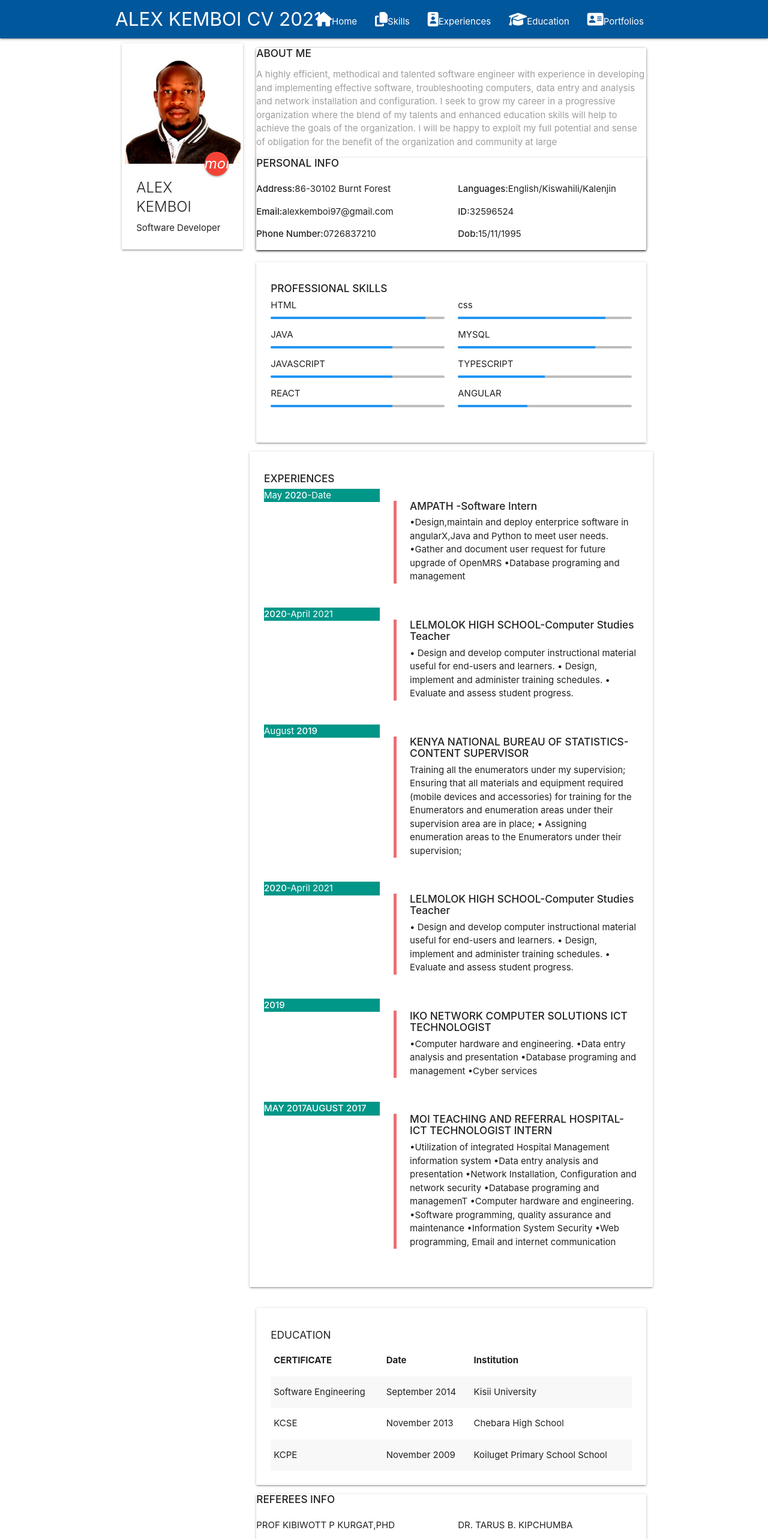
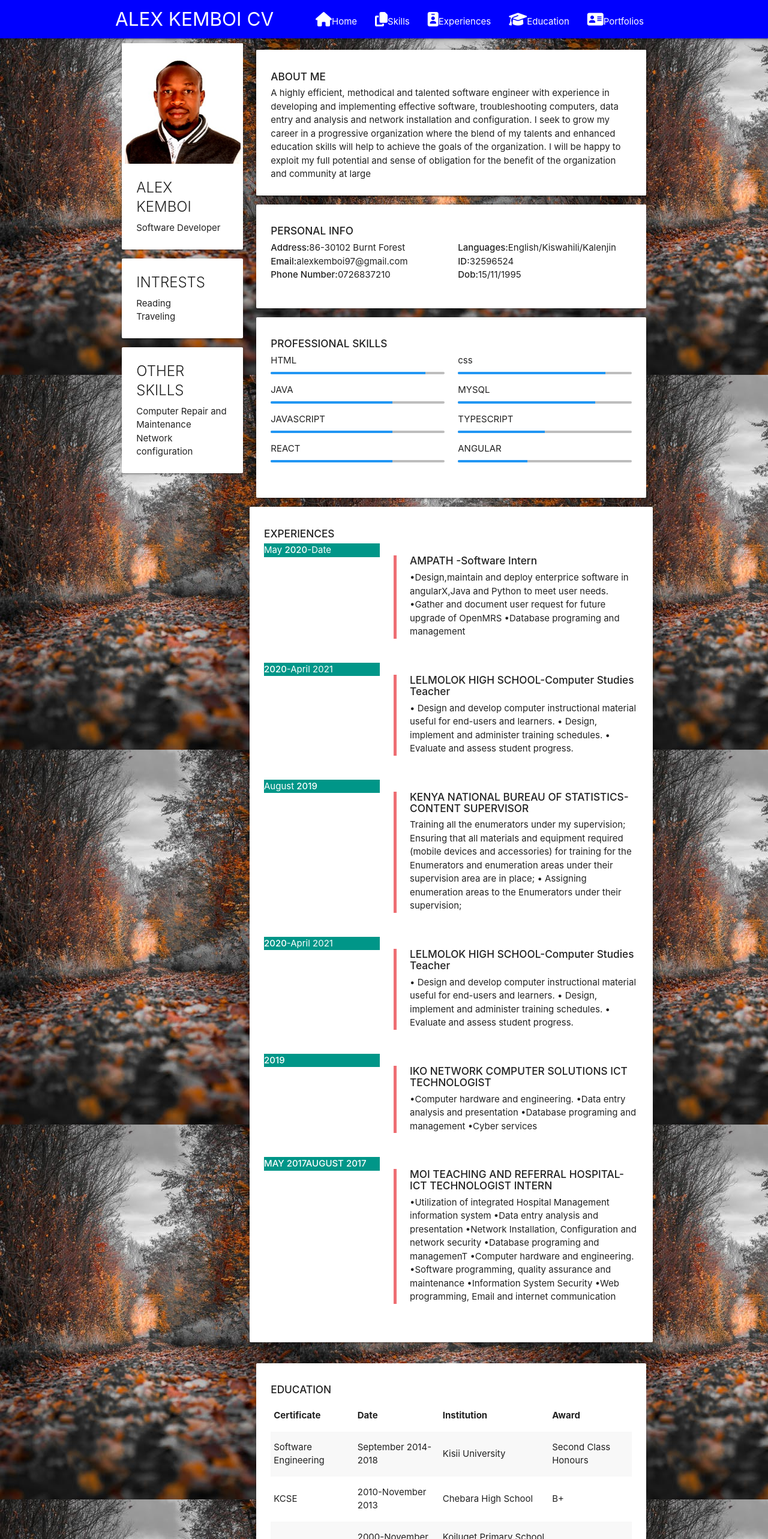
Before and after one commit to alexkemboi/My-Portfolio, a React (Create React App) app: page / in a window 1280 px wide. Shown: the top 2566 px of the page at 60% size. Built offline with nearby package versions, Linux system fonts and the light colour scheme.

Commit message:
added intrest and other skills card

```diff
--- a/src/App.js
+++ b/src/App.js
@@ -10,7 +10,7 @@ import Experience  from './components/Experience';
 import Portfolios from './components/Portfolios';
 import Education from './components/Education';
 import Referees from './components/Referees';
-
+import footers from './components/footer';
 function App() {
   return (
     <Router>
@@ -24,10 +24,12 @@ function App() {
         <Route path="/Experience" component={Experience}/>
         <Route path="/Portfolios" component={Portfolios}/>
         <Route path="/Referees" component={Referees}/>
+
       </Switch>
-
+      <Route path="/footers" component={footers}/>
       </>
     </Router>
+
   );
 }
 
--- a/src/components/About.js
+++ b/src/components/About.js
@@ -7,9 +7,10 @@ export default class About extends Component {
 
            <div className="card">
             <div className="card content">
+
+                <p className="card-content " >
                 <h6 className='mt-button'><strong>
                     ABOUT ME</strong></h6>
-                <p className="grey-text ">
                     A highly efficient, methodical and talented software engineer with experience
                     in developing and implementing effective software, troubleshooting
                     computers, data entry and analysis and network installation and configuration.
@@ -18,8 +19,13 @@ export default class About extends Component {
                     organization. I will be happy to exploit my full potential and sense of obligation
                     for the benefit of the organization and community at large
                 </p>
-                <div className="card action">
-                    <h6>
+
+            </div>
+
+            </div>
+            <div className="card">
+                <div className="card-content">
+                <h6>
                     <strong>
                         PERSONAL INFO
                     </strong>
@@ -40,7 +46,6 @@ export default class About extends Component {
                     </div>
                 </div>
             </div>
-            </div>
         </div>)
     }
 }
--- a/src/components/Education.js
+++ b/src/components/Education.js
@@ -7,30 +7,34 @@ class Education extends Component{
 
             <div className="card">
                 <div className="card-content">
-                    <h6>EDUCATION</h6>
+                    <h6><strong>EDUCATION</strong></h6>
                     <table className="striped">
                     <thead>
                         <tr>
-                            <th>CERTIFICATE</th>
+                            <th>Certificate</th>
                             <th>Date</th>
                             <th>Institution</th>
+                            <th>Award</th>
                         </tr>
                     </thead>
                     <tbody>
                         <tr>
                             <td>Software Engineering</td>
-                            <td>September 2014</td>
+                            <td>September 2014-2018</td>
                             <td>Kisii University</td>
+                            <td>Second Class Honours</td>
                         </tr>
                         <tr>
                             <td>KCSE</td>
-                            <td>November 2013</td>
+                            <td>2010-November 2013</td>
                             <td>Chebara High School</td>
+                            <td>B+</td>
                         </tr>
                         <tr>
                             <td>KCPE</td>
-                            <td>November 2009</td>
+                            <td>2000-November 2009</td>
                             <td>Koiluget Primary School School</td>
+                            <td>350 MARKS</td>
                         </tr>
                     </tbody>
                     </table>
--- a/src/components/Experience.js
+++ b/src/components/Experience.js
@@ -1,4 +1,5 @@
 import React, { Component } from 'react';
+
 export default class Experience extends Component {
     render() {
         return (
--- a/src/components/Home.js
+++ b/src/components/Home.js
@@ -6,6 +6,8 @@ import Navbar from './Navbar';
 import Education from './Education';
 import About from './About';
 import Referees from './Referees';
+import Portfolios from './Portfolios';
+import footers from './footer';
 export default class Home extends Component {
     render() {
         return (<div>
@@ -22,10 +24,13 @@ export default class Home extends Component {
                         <Skill />
                         <Experience/>
                         <Education />
+                        <footers/>
                         <Referees/>
+
                         </div>
                     </div>
                 </div>
+                <Portfolios/>
             </section>
         </div>);
     }
--- a/src/components/Navbar.js
+++ b/src/components/Navbar.js
@@ -1,19 +1,21 @@
 import React, { Component } from 'react';
 import { HashLink as Link } from 'react-router-hash-link'
+import './navbar.css'
 class Navbar extends Component {
     render() {
         return (
             <>
-                <nav className="light-blue darken-4">
+                <nav className="lightblue">
                     <div className="container">
                         <div className="nav-wrapper">
                             <Link to="/" className='brand-logo'>
-                              ALEX KEMBOI CV 2021
+                              ALEX KEMBOI CV
                             </Link>
                             <Link to="/" data-target="side-nav" className="sidenav-trigger">
-                                <i className='material-icons'>menu</i>
+                                {/* <i className='material-icons'>menu</i> */}
+                                <a href="#" data-target="slide-out" class="sidenav-trigger"><i class="material-icons">menu</i></a>
                             </Link>
-                            <ul className="right hide-on-and-downs">
+                            <ul className="right hide-on-med-and-down">
                                 <li>
                                     <Link to="/" >
                                         <i className='fas fa-home'></i>Home
@@ -44,7 +46,8 @@ class Navbar extends Component {
                         </div>
                     </div>
                 </nav>
-                <ul className='sidenav' id="side-nav">
+                {/* <ul className='sidenav' id='side-nav'> */}
+                <ul id="slide-out" className="sidenav">
                     <li>
                         <Link to="/" >
                             <i className='fas fa-home'></i>Home
--- a/src/components/Portfolios.js
+++ b/src/components/Portfolios.js
@@ -1,12 +1,15 @@
 import React, { Component } from 'react';
+import "./navbar.css";
 export default class Portfolios extends Component {
   render() {
     return (
       <>
-        <nav className="light-blue darken-4">
+        <nav className="lightblue">
           <div className="container">
             <div className="nav-wrapper">
-
+              designed by @ikonex softwares
+              0726837210
+              ikonetwork3@gmail.com
             </div>
           </div>
         </nav>
--- a/src/components/Profile.js
+++ b/src/components/Profile.js
@@ -1,17 +1,16 @@
 import React, { Component } from 'react';
 import login2 from '../images/login2.jpg';
-
-import {HashLink as Link} from "react-router-hash-link"
 class Profile extends Component {
     render() {
         return (
+            <>
                 <div className="card ">
-                <div  className="card-image " >
+                    <div className="card-image " >
                         <img className="activator" src={login2} alt="Alex Kemboi" />
-                    <Link className="btn-floating halfway-fab waves-effect wave-light red">
+                        {/* <Link className="btn-floating halfway-fab waves-effect wave-light red">
                         <i className="material-icons activator">morE-vert</i>
 
-                    </Link>
+                    </Link> */}
                     </div>
                     <div className="card-content">
                         <span className="card-title activator grey-text text-darken-4">
@@ -19,8 +18,36 @@ import {HashLink as Link} from "react-router-hash-link"
                         </span>
                         <p>Software Developer</p>
 
+
+
                     </div>
                 </div>
+                <div className="card ">
+                    <div className="card-content">
+                        <span className="card-title activator grey-text text-darken-4">
+                            INTRESTS
+                        </span>
+                        <p>Reading</p>
+                        <p>Traveling</p>
+
+
+
+                    </div>
+                </div>
+                <div className="card ">
+             <div className="card-content">
+                 <span className="card-title activator grey-text text-darken-4">
+                    OTHER SKILLS
+                 </span>
+                 <p>Computer Repair and Maintenance</p>
+                 <p>Network configuration</p>
+
+
+
+             </div>
+         </div>
+            </>
+
 
 
         );
--- a/src/components/Referees.js
+++ b/src/components/Referees.js
@@ -4,6 +4,7 @@ class Referees extends Component {
     render() {
         return (
             <div className="card action">
+                <div className="card-content">
                 <h6>
                     <strong>
                         REFEREES INFO
@@ -30,7 +31,7 @@ class Referees extends Component {
                         <p><strong> </strong>0723036458</p>
                         </div>
                     </div>
-
+                    </div>
                 </div>
             </div>
         );
--- /dev/null
+++ b/src/components/footer.js
@@ -0,0 +1,18 @@
+import React, { Component } from 'react';
+import './navbar.css';
+export default class footers  extends Component {
+  render() {
+
+     return (
+      <>
+        <nav className="light-blue darker-4">
+          <div className="container">
+            <div className="nav-wrapper">
+
+            </div>
+          </div>
+        </nav>
+      </>
+    );
+  }
+}
--- /dev/null
+++ b/src/components/navbar.css
@@ -0,0 +1,4 @@
+.lightblue{
+    position: sticky;
+    background-color: blue;
+}
--- a/src/index.css
+++ b/src/index.css
@@ -5,6 +5,7 @@ body {
     sans-serif;
   -webkit-font-smoothing: antialiased;
   -moz-osx-font-smoothing: grayscale;
+  background-image: url("./images/ALEX.jpeg");
 }
 
 code {
```
Also changed, not shown: src/images/ALEX.jpeg (added). Lines whose indentation alone changed are shown as unchanged.
